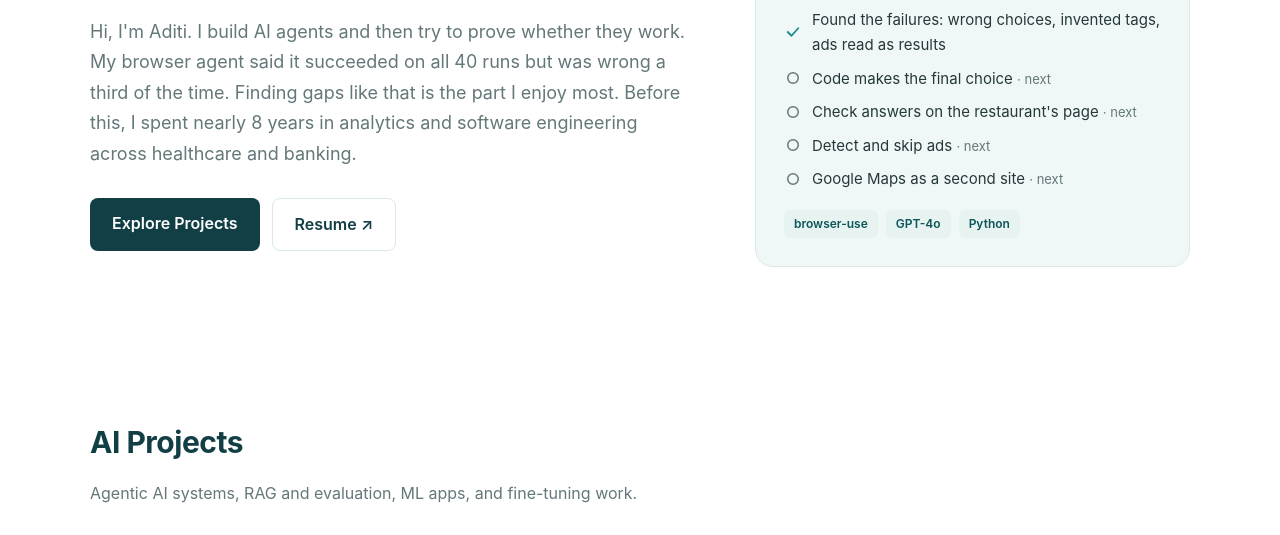
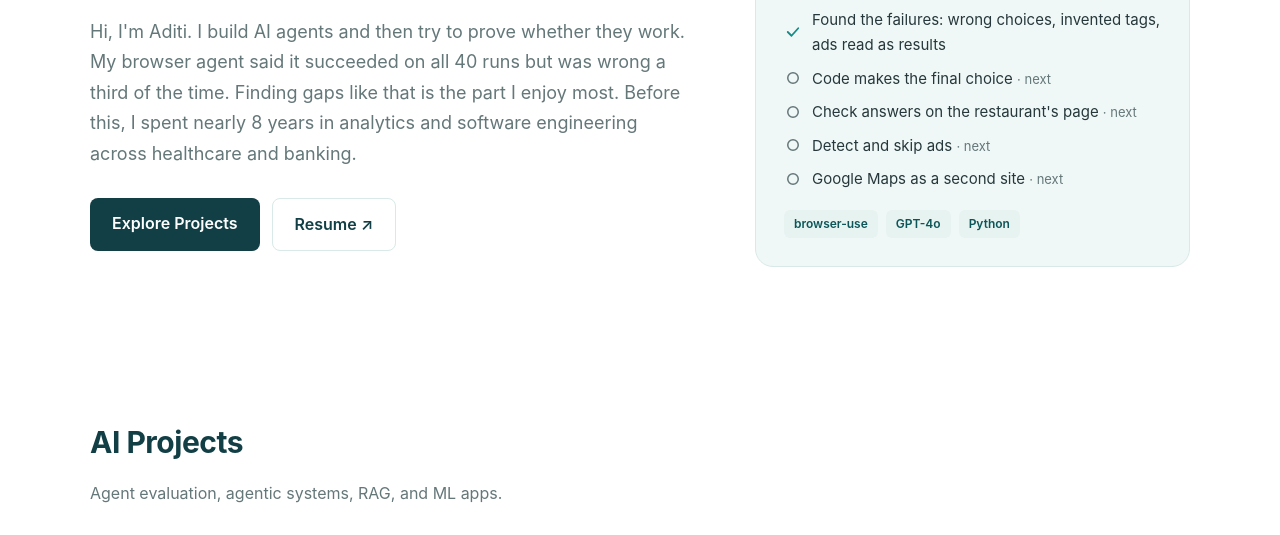
Before and after one commit to AditiGuptaz/aditiguptaz.github.io, a plain HTML site: page index.html in a window 1280 px wide. Shown: the part 409-944 px from the top of the page. Drawn offline with Linux system fonts and the light colour scheme.

Commit message:
Add files via upload

```diff
--- a/index.html
+++ b/index.html
@@ -773,7 +773,7 @@
         <h2>AI Projects</h2>
 
         <p class="section-description">
-          Agentic AI systems, RAG and evaluation, ML apps, and fine-tuning work.
+          Agent evaluation, agentic systems, RAG, and ML apps.
         </p>
 
         <div class="grid">
```
Also changed, not shown: 1 other file.
